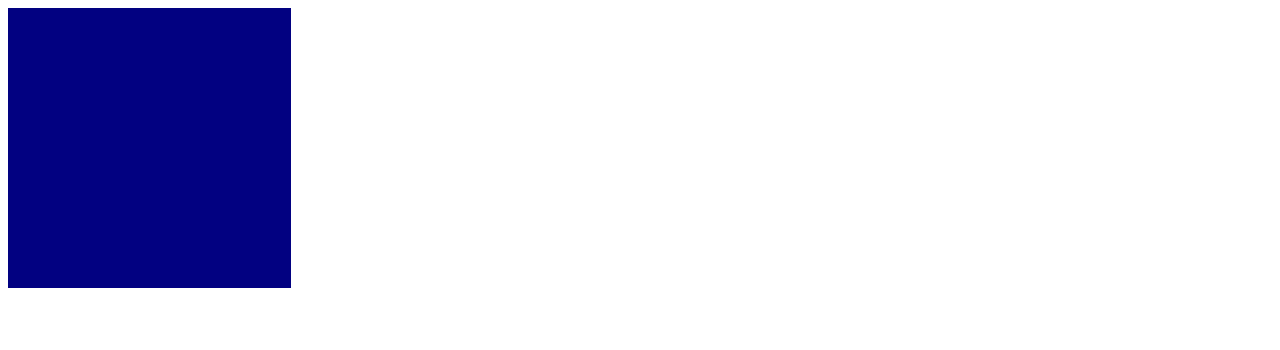
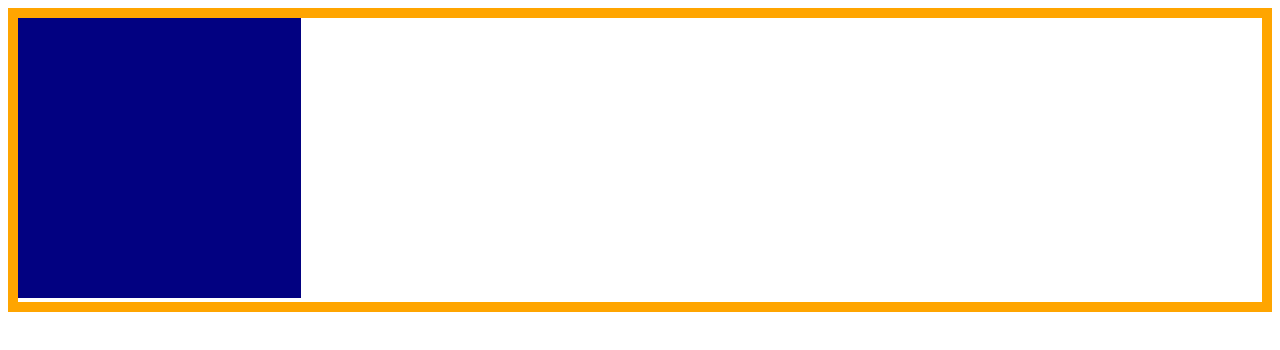
Before and after one commit to lucazmax/github-prueba, a plain HTML site: page index.html in a window 1280 px wide. Drawn offline with Linux system fonts and the light colour scheme.

Commit message:
Borde Naranja

```diff
--- a/index.html
+++ b/index.html
@@ -5,6 +5,11 @@
     <meta name="viewport" content="width=device-width, initial-scale=1.0">
     <meta http-equiv="X-UA-Compatible" content="ie=edge">
     <title>GIT</title>
+    <style>
+    body{
+        border: 10px solid orange;
+    }
+    </style>
 </head>
 <body>
     <img src="azul.jpg" alt="">
```
